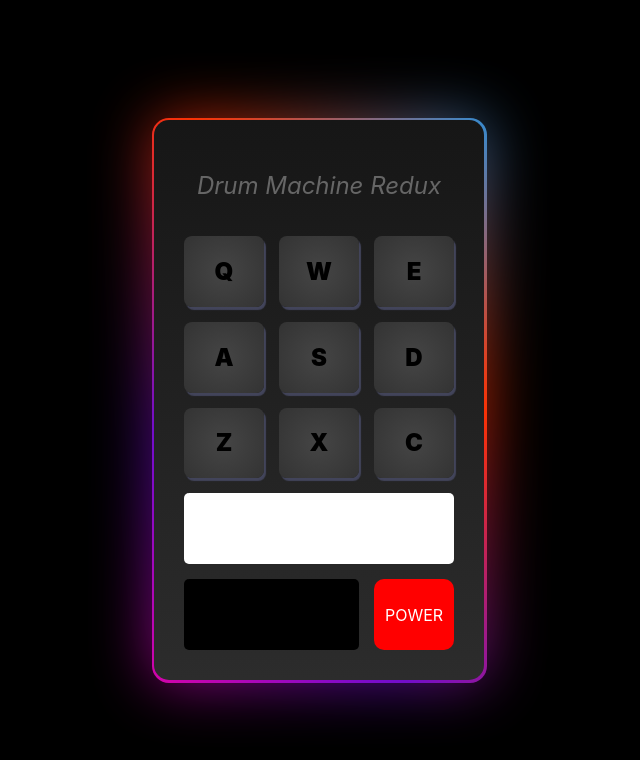
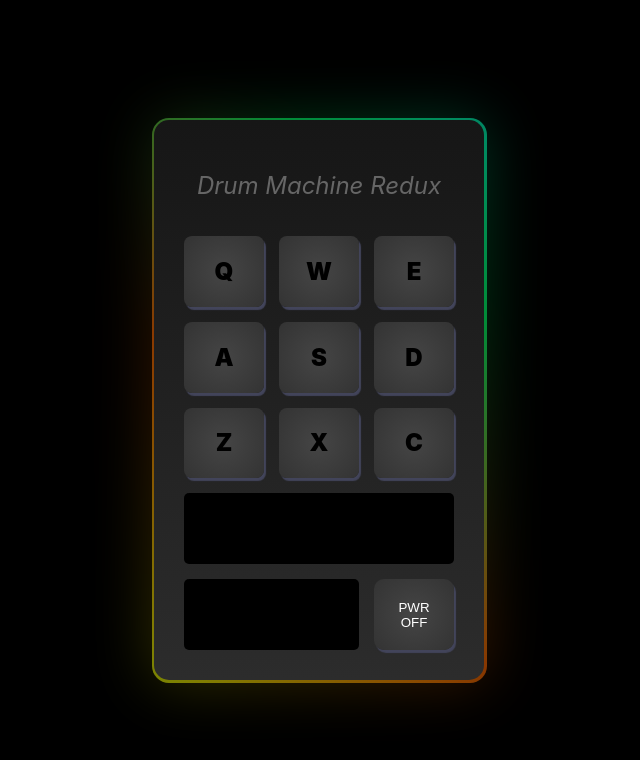
Before and after one commit to MarcinPietkiewicz/drum-machine-redux, a React (Create React App) app: page / in a window 1280 px wide. Shown: the top 760 px of the page, without its empty margins (321-961 px from the left). Built offline with nearby package versions, Linux system fonts and the light colour scheme.

Commit message:
power button start lights and animation

```diff
--- a/src/App.css
+++ b/src/App.css
@@ -25,20 +25,55 @@ body {
 
 .glow::before,
 .glow::after {
-  border-radius:17px;
+  border-radius: 17px;
   content: "";
   position: absolute;
   left: -2px;
   top: -2px;
-  background: linear-gradient(45deg, #e6fb04, #ff6600, #00ff66, #00ffff, #ff00ff, #ff0099, #6e0dd0, #ff3300, #099fff, #e6fb04, #ff6600, #00ff66, #00ffff, #ff00ff, #ff0099, #6e0dd0, #ff3300, #099fff);
+  background: linear-gradient(
+    45deg,
+    #e6fb04,
+    #ff6600,
+    #00ff66,
+    #00ffff,
+    #ff00ff,
+    #ff0099,
+    #6e0dd0,
+    #ff3300,
+    #099fff,
+    #e6fb04,
+    #ff6600,
+    #00ff66,
+    #00ffff,
+    #ff00ff,
+    #ff0099,
+    #6e0dd0,
+    #ff3300,
+    #099fff
+  );
   background-size: 1600%;
   width: calc(100% + 5px);
   height: calc(100% + 5px);
   z-index: -1;
+  opacity:0.5;
   animation: animate 60s linear infinite;
+  animation-play-state: paused;
 }
 
-@keyframes animate{
+.glow::after {
+  filter: blur(30px);
+  opacity: 0.2;
+}
+
+.anim-start:before,
+.anim-start:after {
+  animation-play-state: running;
+  opacity:0.9;
+}
+
+
+
+@keyframes animate {
   0% {
     background-position: 0 0;
   }
@@ -50,10 +85,6 @@ body {
   }
 }
 
-.glow::after{
-  filter: blur(30px);
-  opacity: 0.7;
-}
 
 #header {
   grid-column: 1/4;
@@ -71,7 +102,9 @@ body {
 
 #display-instrument {
   border-radius: 5px;
-  background-color: white;
+  background-color: black;
+  color: rgb(10, 236, 10);
+  font-weight: 900;
   grid-column: 1 / 4;
   display: flex;
   justify-content: center;
@@ -93,10 +126,23 @@ body {
   align-items: center;
 }
 #power-button {
+  border: none;
   border-radius: 10px;
-  background-color: red;
-  color: white;
   display: flex;
   justify-content: center;
   align-items: center;
 }
+
+.power-off {
+  color: white;
+  background: lightcyan;
+  background: radial-gradient(circle, #454545 0%, #333 100%);
+  box-shadow: 2px 3px 1px 0px rgba(66, 68, 90, 1);
+}
+
+.power-on {
+  color:black;
+  background: darkorange;
+  background: radial-gradient(circle, #ffcd82 0%, rgb(216, 137, 35) 100%);
+  box-shadow: 2px 3px 1px 0px rgb(194, 159, 64);
+}
--- a/src/DisplayPower.js
+++ b/src/DisplayPower.js
@@ -1,11 +1,35 @@
 import React from "react";
 
 class DisplayPower extends React.Component {
+  constructor(props) {
+    super(props);
+
+    this.animateLights = this.animateLights.bind(this);
+  }
+
+  animateLights() {
+    let lights = document.getElementById("drum-machine");
+    let button = document.getElementById("power-button");
+    if (button.classList.contains("power-on")) {
+        console.log('containes power-on')
+      lights.className = "glow";
+      button.className = "power-off";
+      button.innerHTML = "PWR<br>OFF";
+    } else {
+        console.log('else');
+      lights.className = "glow anim-start";
+      button.className = "power-on";
+      button.innerHTML = "PWR<br>ON";
+    }
+  }
+
   render() {
     return (
       <React.Fragment>
         <div id="display-power"></div>
-        <div id="power-button">POWER</div>
+        <button id="power-button" className="power-off" onClick={this.animateLights}>
+          PWR<br></br>OFF
+        </button>
       </React.Fragment>
     );
   }
```
